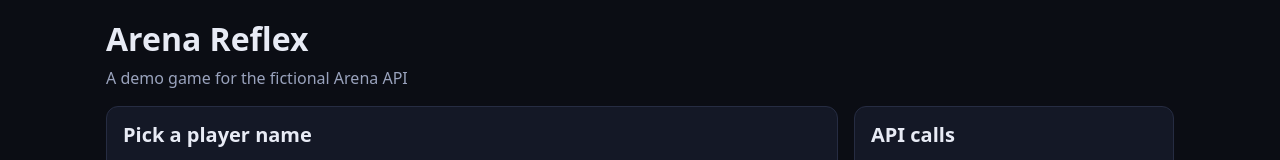
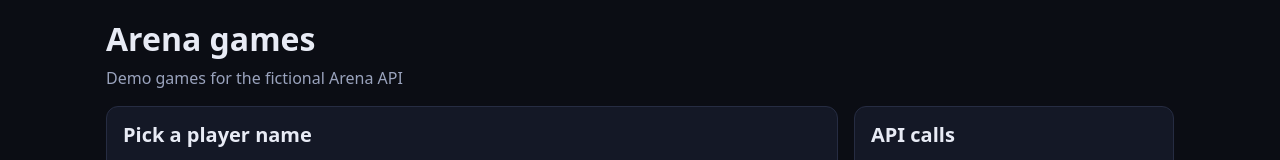
Before and after one commit to sabuj000/arena-game, a Next.js app: page / in a window 1280 px wide. Shown: the top 160 px of the page. Built offline with nearby package versions, Linux system fonts and the light colour scheme.

Commit message:
fix: name the site Arena games, not Arena Reflex
Co-Authored-By: Claude Sonnet 5.5 <noreply@anthropic.com>
Claude-Session: https://claude.ai/code/session_019jvGjnzw9k9wS45AJ3r4FA

```diff
--- a/app/layout.tsx
+++ b/app/layout.tsx
@@ -2,8 +2,8 @@ import type { Metadata } from 'next'
 import './globals.css'
 
 export const metadata: Metadata = {
-  title: 'Arena Reflex',
-  description: 'A reaction game built on the fictional Arena API, with a TypeScript SDK and an in-browser sandbox.',
+  title: 'Arena games',
+  description: 'Five small games built on the fictional Arena API, with a TypeScript SDK and an in-browser sandbox.',
 }
 
 export default function RootLayout({ children }: { children: React.ReactNode }) {
@@ -11,8 +11,8 @@ export default function RootLayout({ children }: { children: React.ReactNode })
     <html lang="en">
       <body>
         <header className="top">
-          <h1>Arena Reflex</h1>
-          <p className="muted">A demo game for the fictional Arena API</p>
+          <h1>Arena games</h1>
+          <p className="muted">Demo games for the fictional Arena API</p>
         </header>
         {children}
         <footer className="foot">
```
